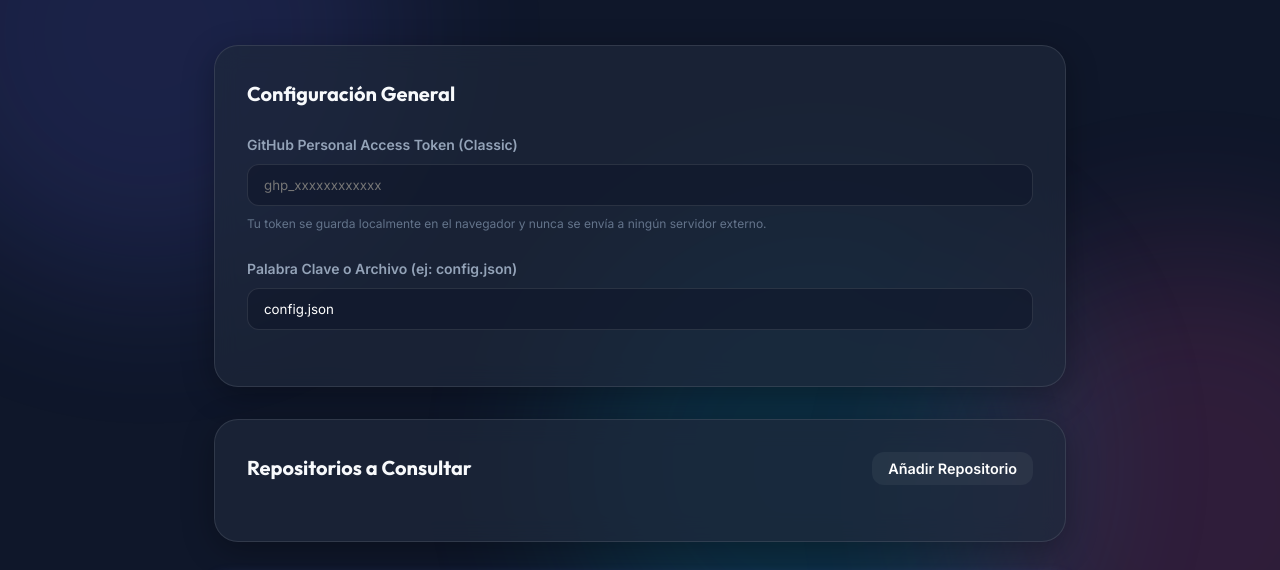
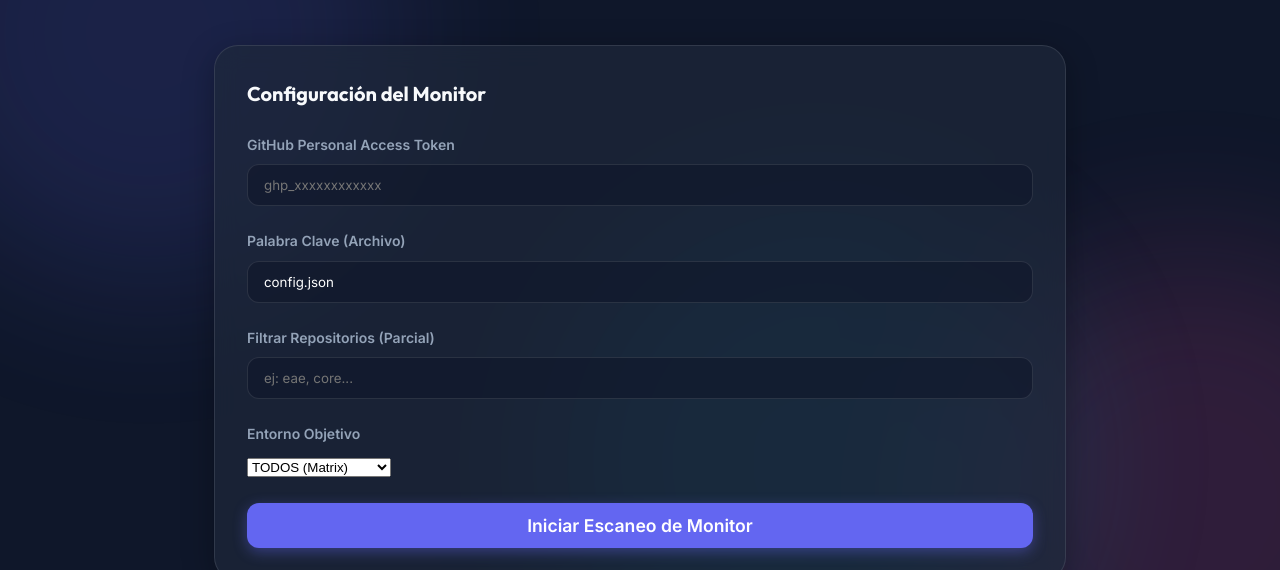
Before and after one commit to SrMakrein/traffic_light.github.io, a plain HTML site: page index.html in a window 1280 px wide. Shown: the part 164-734 px from the top of the page. Drawn offline with Linux system fonts and the light colour scheme.

Commit message:
Fix: Synchronize HTML IDs with app.js to resolve Null reference errors

```diff
--- a/index.html
+++ b/index.html
@@ -24,26 +24,37 @@
 
         <section class="config-panel glass">
             <div class="panel-header">
-                <h2>Configuración General</h2>
+                <h2>Configuración del Monitor</h2>
             </div>
-            <div class="input-group">
-                <label for="gh-token">GitHub Personal Access Token (Classic)</label>
-                <input type="password" id="gh-token" placeholder="ghp_xxxxxxxxxxxx" autocomplete="off">
-                <small>Tu token se guarda localmente en el navegador y nunca se envía a ningún servidor externo.</small>
+            <div class="input-row">
+                <div class="input-group">
+                    <label for="gh-token">GitHub Personal Access Token</label>
+                    <input type="password" id="gh-token" placeholder="ghp_xxxxxxxxxxxx" autocomplete="off">
+                </div>
+                <div class="input-group">
+                    <label for="search-keyword">Palabra Clave (Archivo)</label>
+                    <input type="text" id="search-keyword" placeholder="config.json" value="config.json">
+                </div>
             </div>
-            <div class="input-group">
-                <label for="search-keyword">Palabra Clave o Archivo (ej: config.json)</label>
-                <input type="text" id="search-keyword" placeholder="Nombre de archivo o cadena de texto..." value="config.json">
+
+            <div class="input-row">
+                <div class="input-group">
+                    <label for="repo-filter">Filtrar Repositorios (Parcial)</label>
+                    <input type="text" id="repo-filter" placeholder="ej: eae, core...">
+                </div>
+                <div class="input-group">
+                    <label for="env-selector">Entorno Objetivo</label>
+                    <select id="env-selector">
+                        <option value="all">TODOS (Matrix)</option>
+                        <option value="qa">QA (Rama qa)</option>
+                        <option value="uat">UAT (Rama uat)</option>
+                        <option value="pro">PRO (Rama master)</option>
+                    </select>
+                </div>
             </div>
-        </section>
 
-        <section class="repos-panel glass">
-            <div class="panel-header">
-                <h2>Repositorios a Consultar</h2>
-                <button id="add-repo-btn" class="btn btn-secondary">Añadir Repositorio</button>
-            </div>
-            <div id="repos-container" class="repos-list">
-                <!-- Se llenará dinámicamente -->
+            <div class="config-actions" style="margin-top: 20px;">
+                <button id="run-search-btn" class="btn btn-primary">Iniciar Escaneo de Monitor</button>
             </div>
         </section>
 
```
